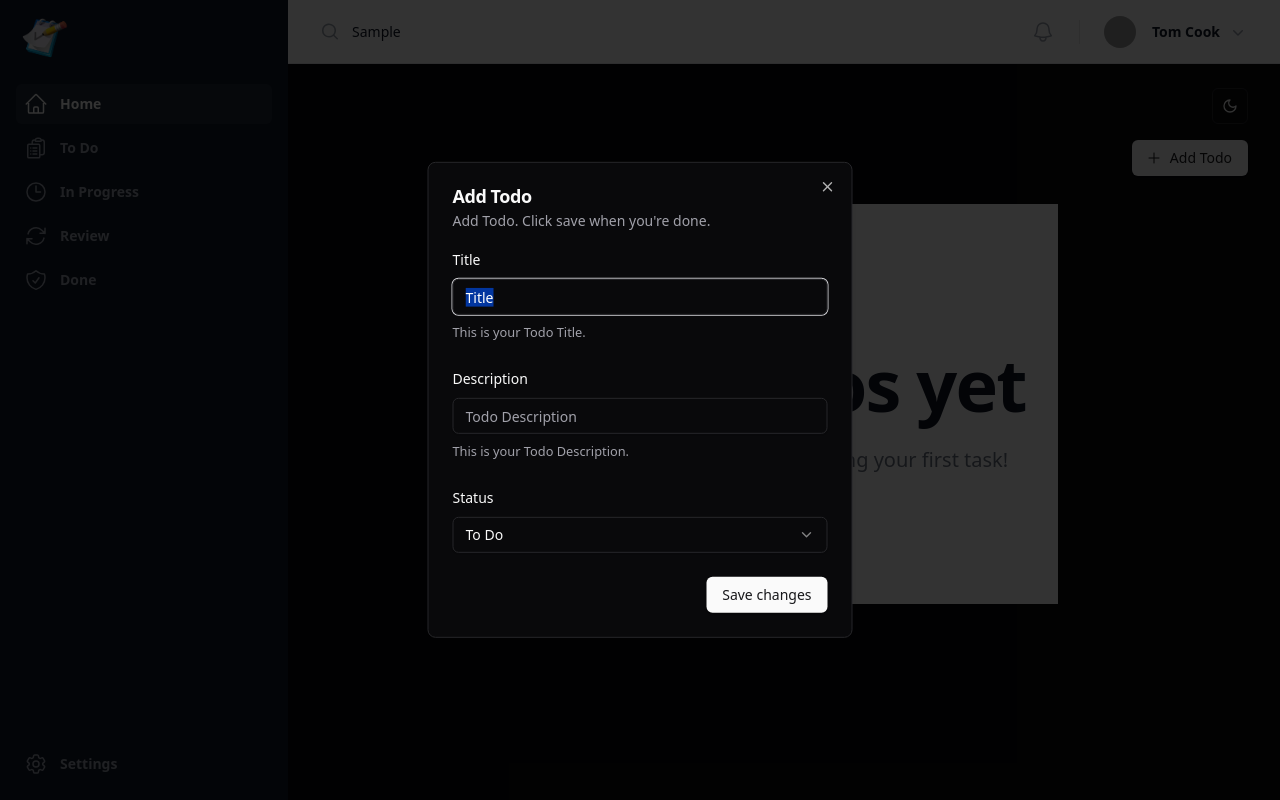
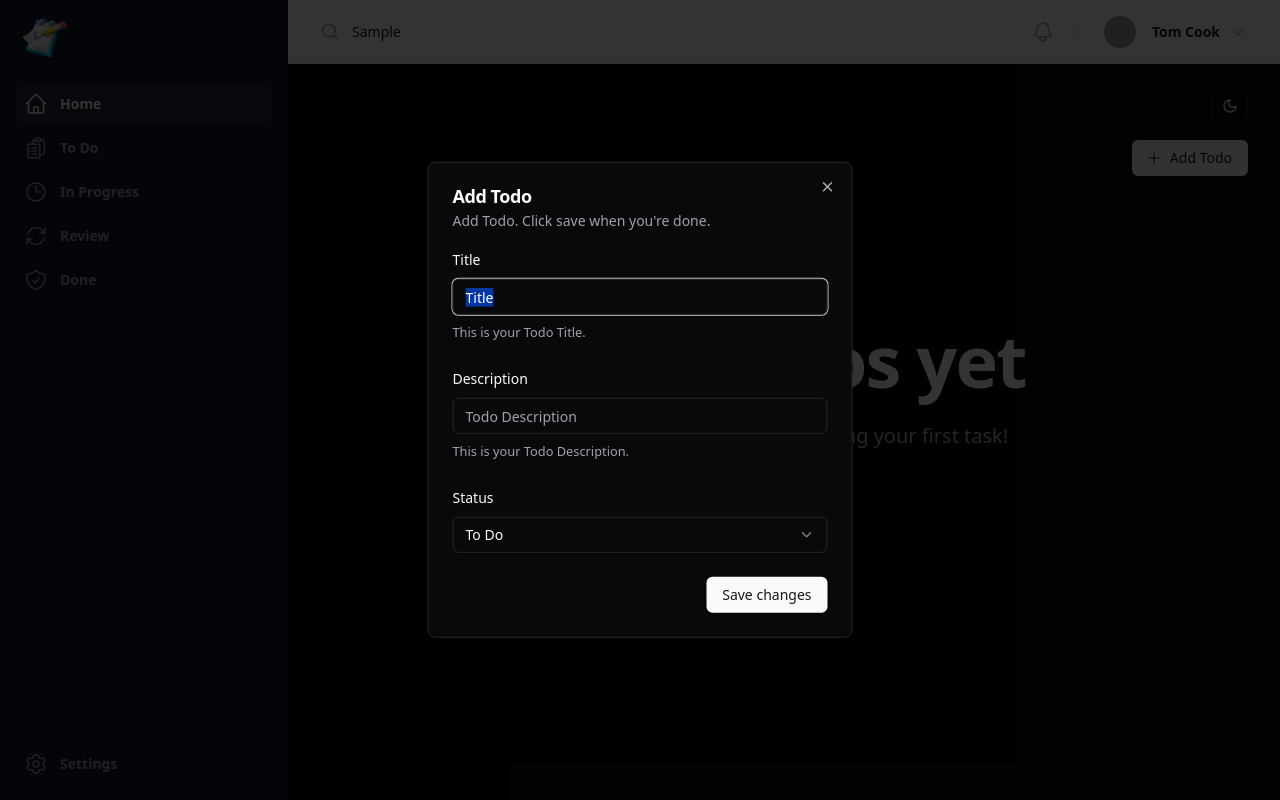
Before and after one commit to fathurrahman20/simple-todo, a React (Vite) app: page / in a window 1280 px wide. Both pictures are taken after typing "Sample" into the empty fields and a click on the button "Add Todo". Built offline with nearby package versions, Linux system fonts and the light colour scheme; grey boxes are pictures that could not be loaded; a web font is replaced by a local one.

Commit message:
fix: adjust empty message style for todo in dark and light modes

```diff
--- a/src/components/EmptyTodo.tsx
+++ b/src/components/EmptyTodo.tsx
@@ -5,12 +5,14 @@ const EmptyTodo = ({ page }: { page: PageKey }) => {
   return (
     <>
       <div> </div>
-      <main className="grid min-h-full px-6 py-24 mx-auto bg-white place-items-center sm:py-32 lg:px-8">
+      <main
+        className="grid min-h-full px-6 py-24 mx-auto bg-white divide-gray-200
+  dark:bg-[#09090B] place-items-center sm:py-32 lg:px-8 -mt-6">
         <div className="mx-auto text-center">
-          <h1 className="mt-4 text-5xl font-semibold tracking-tight text-gray-900 text-balance sm:text-7xl">
+          <h1 className="mt-4 text-5xl font-semibold tracking-tight text-gray-900 dark:text-white text-balance sm:text-7xl">
             {message.title}
           </h1>
-          <p className="mt-6 text-lg font-medium text-gray-500 text-pretty sm:text-xl/8">
+          <p className="mt-6 text-lg font-medium text-gray-500 dark:text-white/70 text-pretty sm:text-xl/8">
             {message.description}
           </p>
         </div>
```
